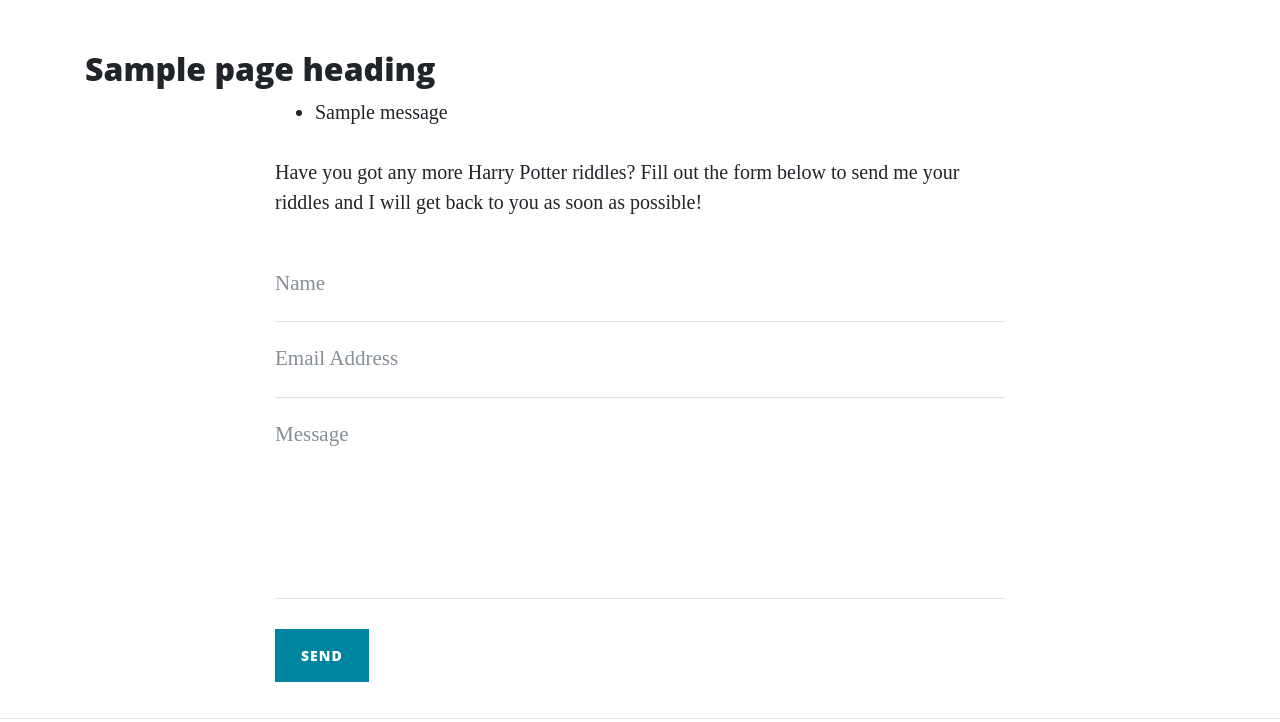
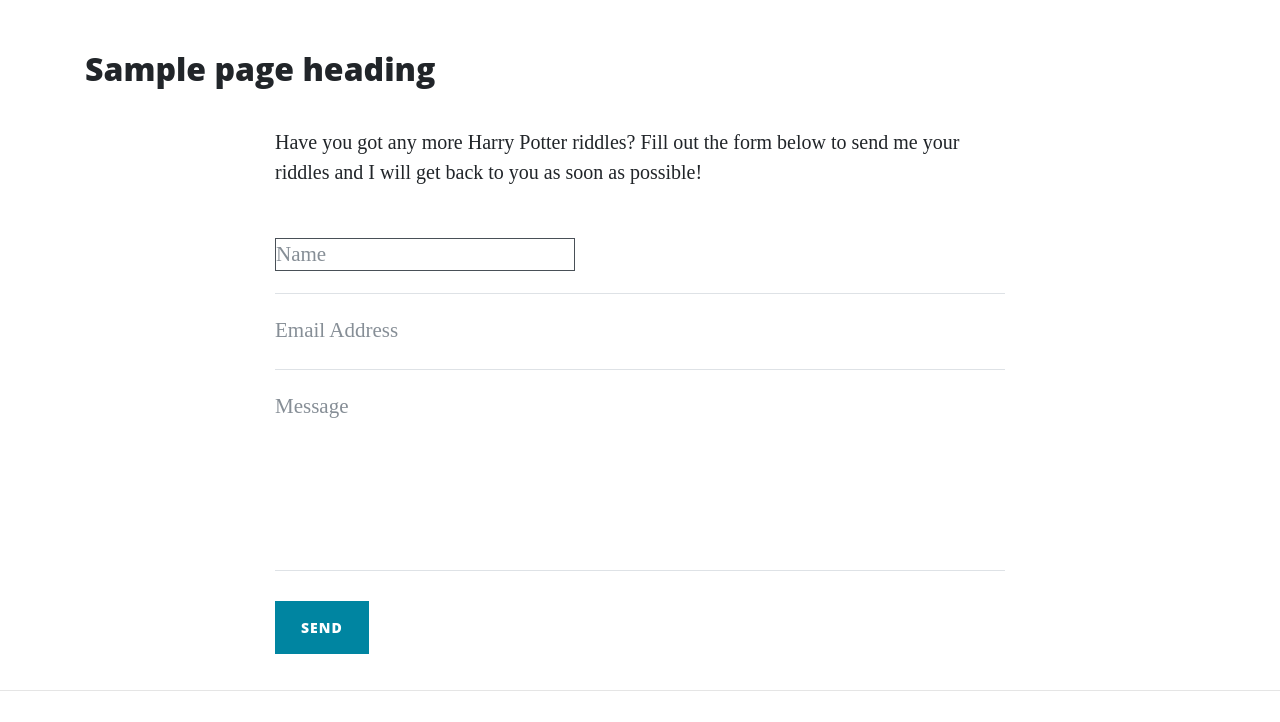
Before and after one commit to ciaranm-2018/practical-python-milestone, a Flask app: template templates/contact.html in a window 1280 px wide. Shown: the part 532-1254 px from the top of the page. Run offline with Flask 2, Linux system fonts and the light colour scheme; the template is opened without the code that fills it: most values are stand-ins (such as "Sample title", 1, 10 or a date in 2020); one stand-in notice (Sample message) is shown; some libraries are stand-ins or nearby versions.

Commit message:
contact and styling

```diff
--- a/run.py
+++ b/run.py
@@ -167,9 +167,23 @@ def records():
     return render_template("records.html", records_html=records_html)
 
 
+# On the contact page a user can enter a message that gets emailed to the admin's address.
+@app.route('/contact', methods=["GET", "POST"])
+def contact():
+    if request.method == "POST":
+        name = request.form["name"]
+        email_address = request.form["email_address"]
+        message = request.form["message"]
+
+        with app.app_context():
+            msg = Message(subject="Hello",
+                      sender=app.config.get("MAIL_USERNAME"),
+                      recipients=[email_address],
+                      body=message)
+        mail.send(msg)
+        flash("Thanks {{name}}, we have received your message!")
+    return render_template("contact.html", page_heading="Contact")
 
 
 if __name__ == '__main__':
-    app.run(host=os.environ.get('IP'),
-            port=int(os.environ.get('PORT')),
-            debug=True)
+    app.run(host=os.environ.get('IP'),port=int(os.environ.get('PORT')),debug=True)
--- a/static/css/styles.css
+++ b/static/css/styles.css
@@ -1,3 +1,18 @@
-.col-md-5 img {
+.col-md-5 img
+{
     width: 100%;
 }
+
+#name
+{
+    border: 0.5px solid;
+    width: 300px;
+    align: right;
+}
+
+.center
+{
+    margin: auto;
+    width: 60%;
+    padding: 10px;
+}
--- a/templates/about.html
+++ b/templates/about.html
@@ -3,12 +3,12 @@
 <p>Please Enter a Username:</p>
 
           <form name="sentMessage" id="contactForm">
-            <div class="control-group">
-              <div class="form-group floating-label-form-group controls">
+            <div class="col-md-7">
+
                 <label>Name</label>
                 <input type="text" class="form-control" placeholder="Name" name="name" id="name" required data-validation-required-message="Please enter your name.">
                 <p class="help-block text-danger"></p>
-              </div>
+
             </div>
             <div id="success"></div>
         </div>
--- a/templates/contact.html
+++ b/templates/contact.html
@@ -1,15 +1,9 @@
 {% extends 'base.html' %} {% block content %}
+
 <h2>{{ page_heading }}</h2>
 
 <div class="row">
         <div class="col-lg-8 col-md-10 mx-auto">
-            {% with messages = get_flashed_messages() %} {% if messages %}
-        <ul class="flashes">
-            {% for message in messages %}
-            <li>{{ message }}</li>
-            {% endfor %}
-        </ul>
-        {% endif %} {% endwith %}
           <p>Have you got any more Harry Potter riddles? Fill out the form below to send me your riddles and I will get back to you as soon as possible!</p>
 
           <form method="POST" name="sentMessage" id="contactForm">
@@ -23,7 +17,7 @@
             <div class="control-group">
               <div class="form-group floating-label-form-group controls">
                 <label>Email Address</label>
-                <input type="email" class="form-control" placeholder="Email Address" name="email" id="email" required data-validation-required-message="Please enter your email address.">
+                <input type="email" class="form-control" placeholder="Email Address" name="email_address" id="email_address" required data-validation-required-message="Please enter your email address.">
                 <p class="help-block text-danger"></p>
               </div>
             </div>
```
Also changed, not shown: templates/index.html (+15 -5 lines).
